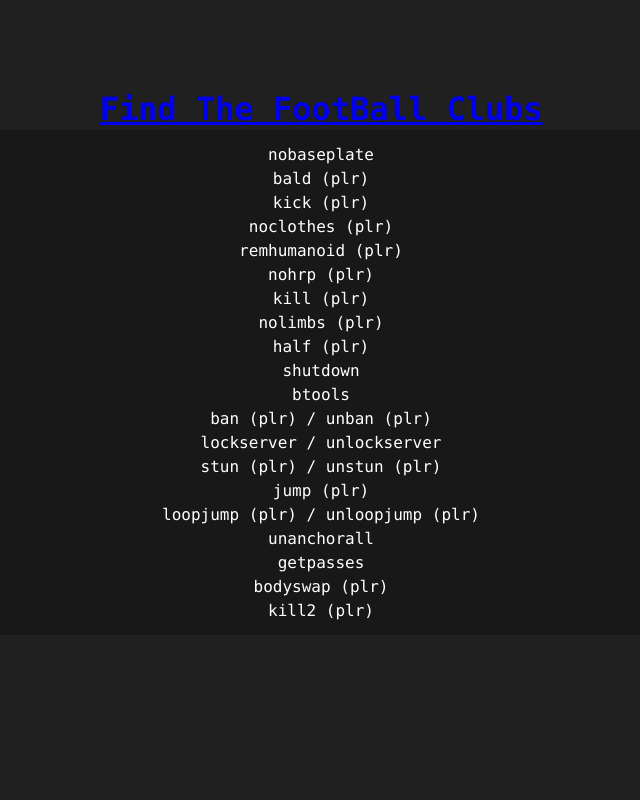
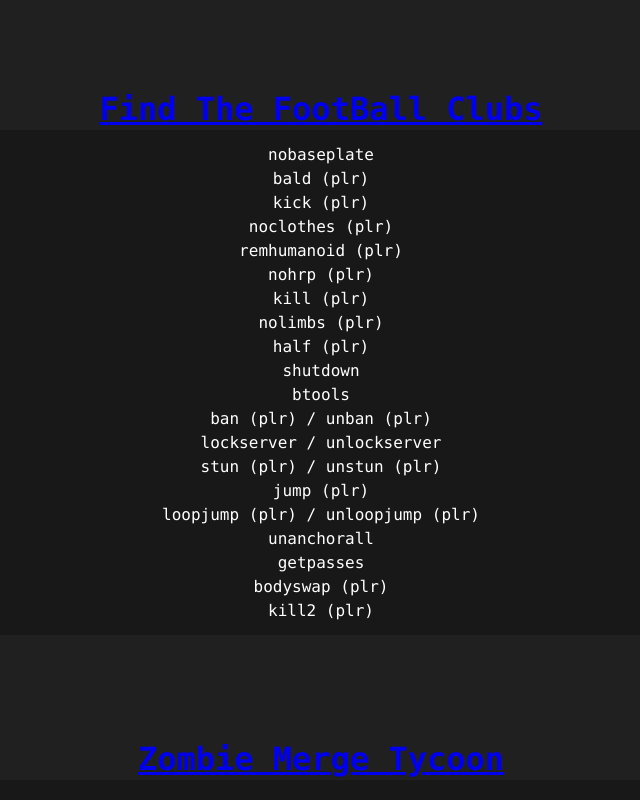
Before and after one commit to jj123llol/plasma-admin-web, a plain HTML site: page commands.html in a window 1280 px wide. Shown: the part 4545-5345 px from the top of the page, without its empty margins (319-959 px from the left). Before the commit the page ends 5180 px from the top, so only its background shows below. Drawn offline with Linux system fonts and the light colour scheme.

Commit message:
Update commands.html

```diff
--- a/commands.html
+++ b/commands.html
@@ -40,6 +40,11 @@
             <h1 style="margin: 5px;margin-bottom: 2px;padding-top: 100px;"><a href="https://www.roblox.com/games/18274537645/Find-The-Football-Clubs-100">Find The FootBall Clubs</a></h1>
      </div>
     <div class="commandSection" id = "Find The FB"> </div>
+
+      <div class="ddiv">
+            <h1 style="margin: 5px;margin-bottom: 2px;padding-top: 100px;"><a href="https://www.roblox.com/games/11196588443/Zombie-Merge-Tycoon">Zombie Merge Tycoon</a></h1>
+     </div>
+    <div class="commandSection" id = "ZBM"> </div>
   </body>
 <script src="commands.js"></script>
 </html>
```
